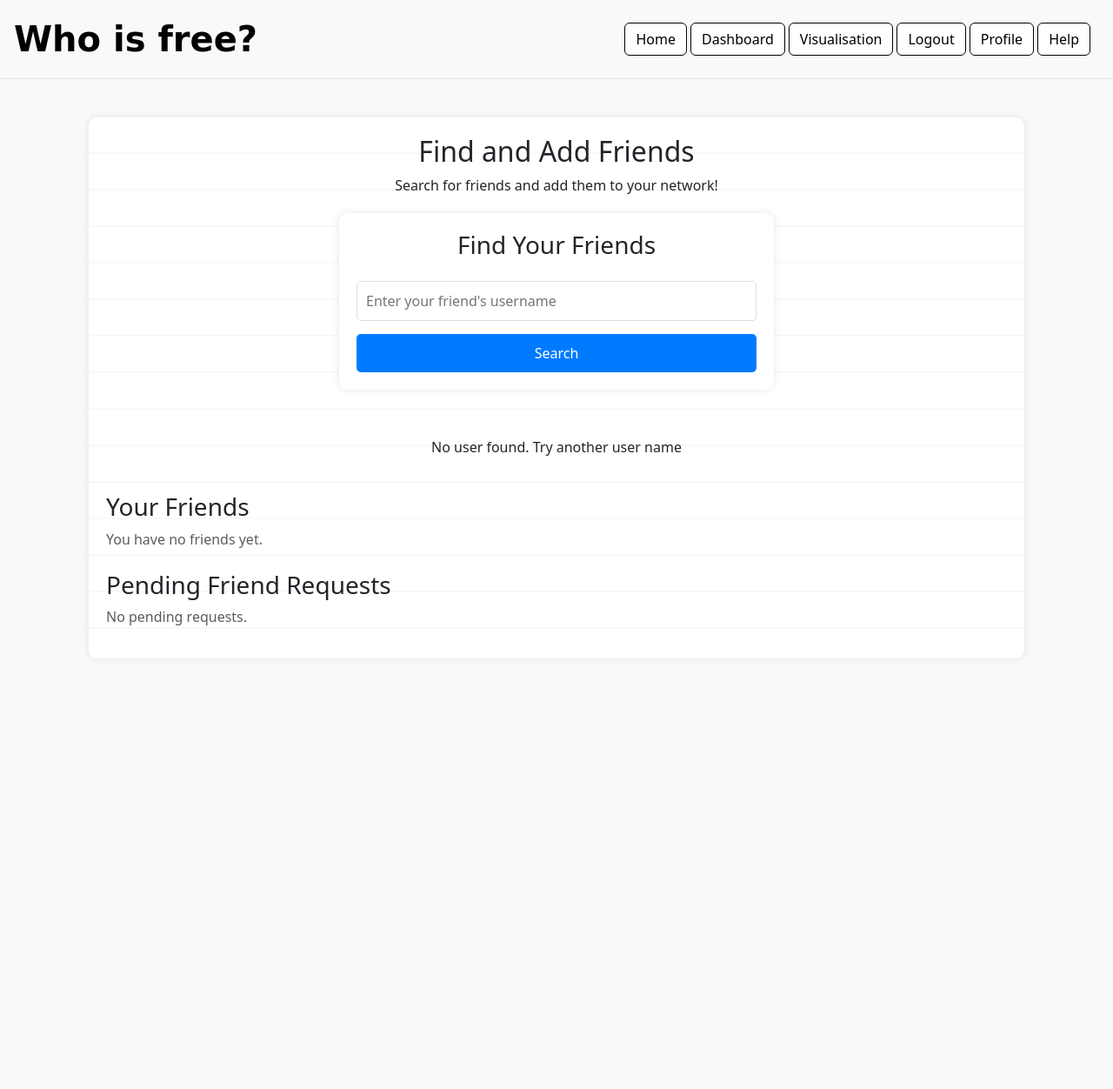
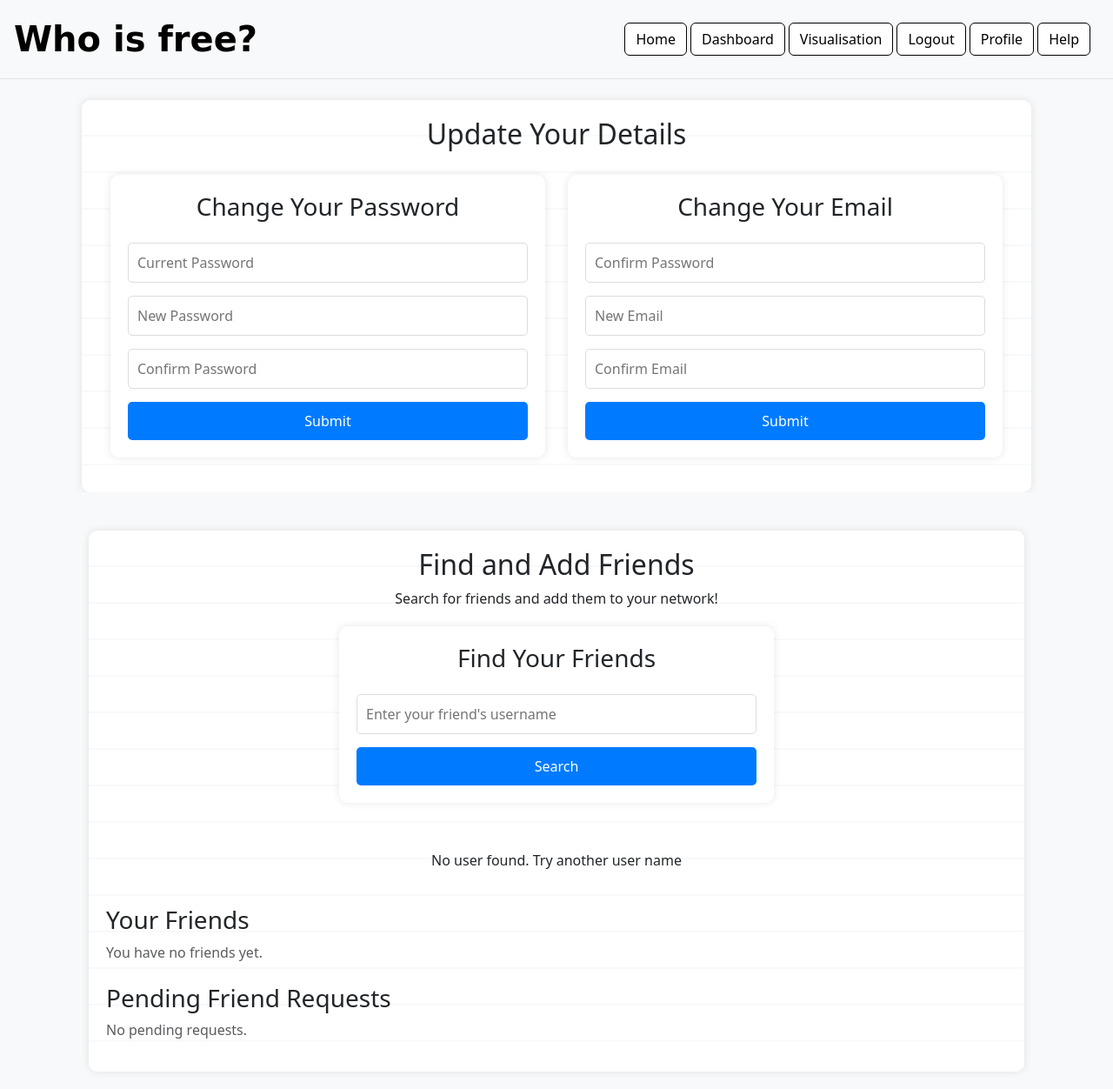
Before and after one commit to namhai2307/CITS3403_GROUP_PROJECT, a Flask app: page /profile in a window 1280 px wide. Shown: the whole page at 87% size. Before the commit the page ends 719 px from the top, so only its background shows below. Run offline with Flask 3, Linux system fonts and the light colour scheme; the visitor is signed in with stand-in values (Sample User, id 1); data that the repository does not hold is empty; parts of the project's set-up code (start-up, migrations or seed data) failed here and were passed over.

Commit message:
Added html for change of details forms on profile.html

```diff
--- a/app/templates/profile.html
+++ b/app/templates/profile.html
@@ -5,6 +5,37 @@
 {% endblock %}
 
 {% block content %}
+
+<div class="container">
+    <div id="content-area" class="mt-4">
+        <div id="profile" class="content-section">
+            <h2 class="text-center">Update Your Details</h2>
+            <div class="d-flex flex-row">
+                <!-- Change Password -->
+                <div class="form-box" id="changePassword">
+                    <form>
+                        <h3 class="text-center mb-4">Change Your Password</h3>
+                        <input type="password" id="oldPassword" name="oldPassword" class="input" placeholder="Current Password" required>
+                        <input type="password" id="newPassword" name="newPassword" class="input" placeholder="New Password" required>
+                        <input type="password" id="confPassword" name="confPassword" class="input" placeholder="Confirm Password" required>
+                        <button type="submit" class="btn btn-primary w-100"> Submit </button>
+                    </form>
+                </div>
+
+                <!-- Change Email -->
+                <div class="form-box" id="updateEmail">
+                    <form>
+                        <h3 class="text-center mb-4">Change Your Email</h3>
+                        <input type="password" id="password" name="password" class="input" placeholder="Confirm Password" required>
+                        <input type="text" id="newEmail" name="newEmail" class="input" placeholder="New Email" required>
+                        <input type="text" id="confEmail" name="confEmail" class="input" placeholder="Confirm Email" required>
+                        <button type="submit" class="btn btn-primary w-100"> Submit</button>
+                    </form>
+                </div>
+            </div>
+        </div>
+    </div>
+</div>
 
 <div class="container-fluid flex-grow-1">
     <div id="content-area" class="mt-4">
```
